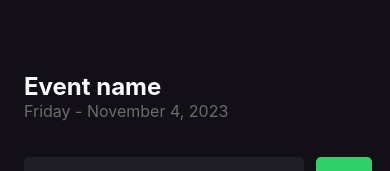
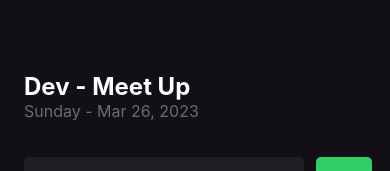
Before and after one commit to bernardoamim/event-registration, a React Native app: screen / in a window 390 px wide. Shown: the top 171 px of the page. Built offline with nearby package versions, Linux system fonts and the light colour scheme.

Commit message:
updating name

```diff
--- a/src/screens/Home/Home.tsx
+++ b/src/screens/Home/Home.tsx
@@ -47,11 +47,11 @@ const Home = () => {
   return (
     <View style={styles.container}>
       <Text style={styles.eventName}>
-        Event name
+        Dev - Meet Up
       </Text>
 
       <Text style={styles.eventDate}>
-        Friday - November 4, 2023
+        Sunday - Mar 26, 2023
       </Text>
 
       <View style={styles.form}>
```
